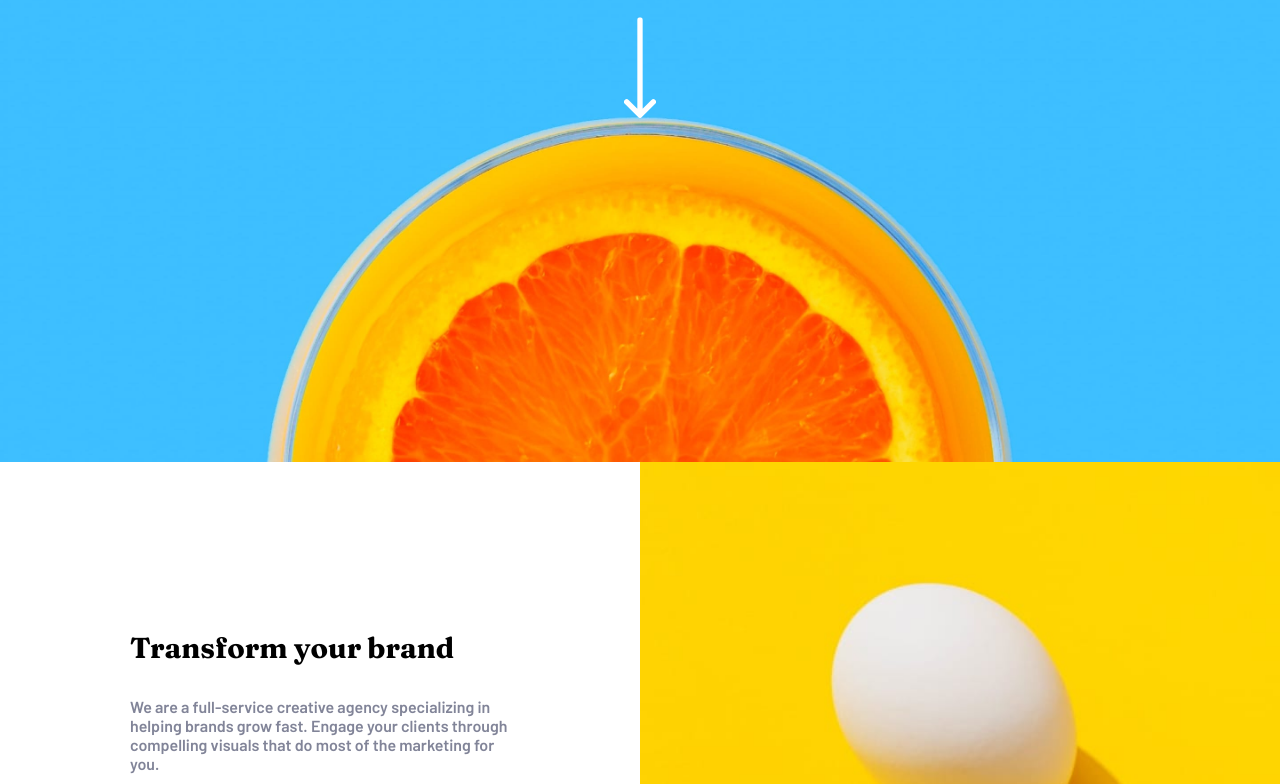
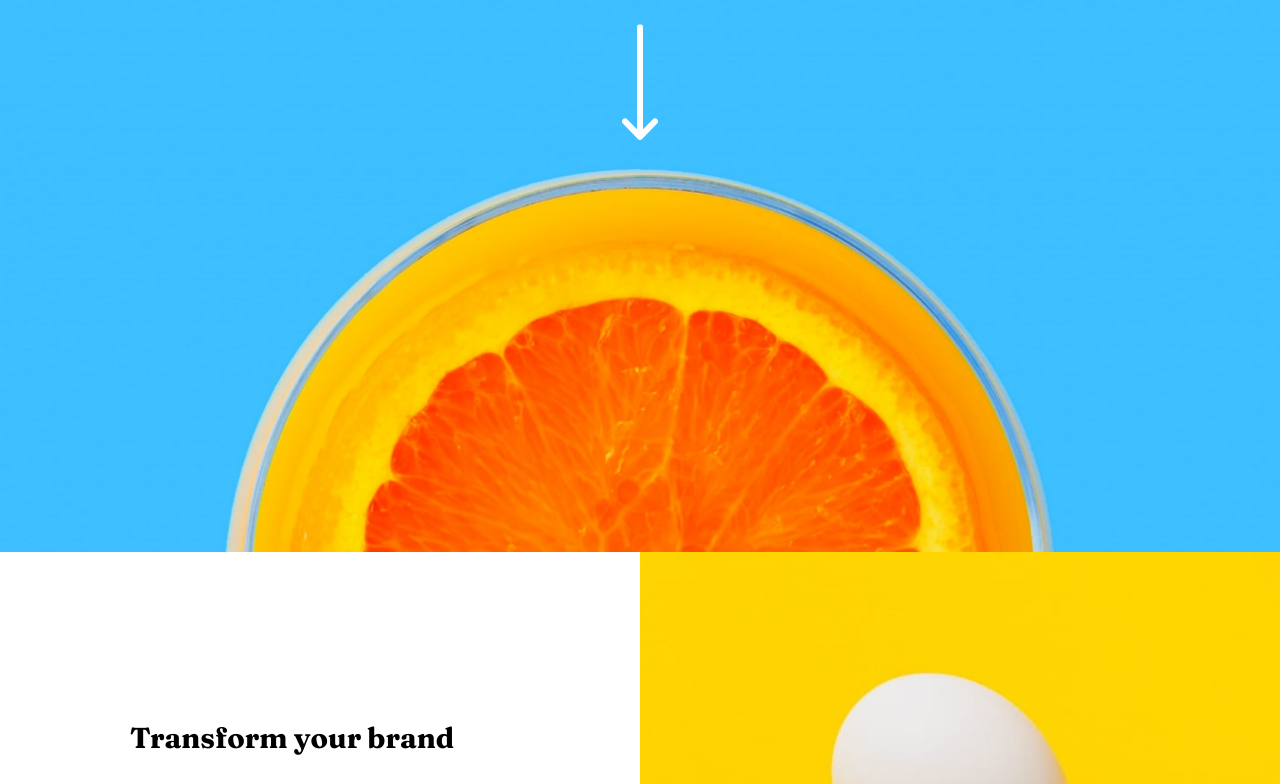
Before and after one commit to adarsh-gupta-2002/sunnyside-agency-landing-page-main, a plain HTML site: page index.html in a window 1280 px wide. Shown: the part 238-1022 px from the top of the page. Drawn offline with Linux system fonts and the light colour scheme.

Commit message:
initial commit

```diff
--- a/css/header.css
+++ b/css/header.css
@@ -152,15 +152,22 @@ h1{
     }
 }
 
+@media(min-width:900px){
+    .header{
+        min-height: 650px;
+    }
+
+}
+
 @media(min-width:1100px){
 
 
     .header{
-        min-height: 700px;
+        min-height: 790px;
     }
 
     .arrow{
-        width: 2rem;
+        width: 2.3rem;
     }
 
     .sunyside-logo{
```
